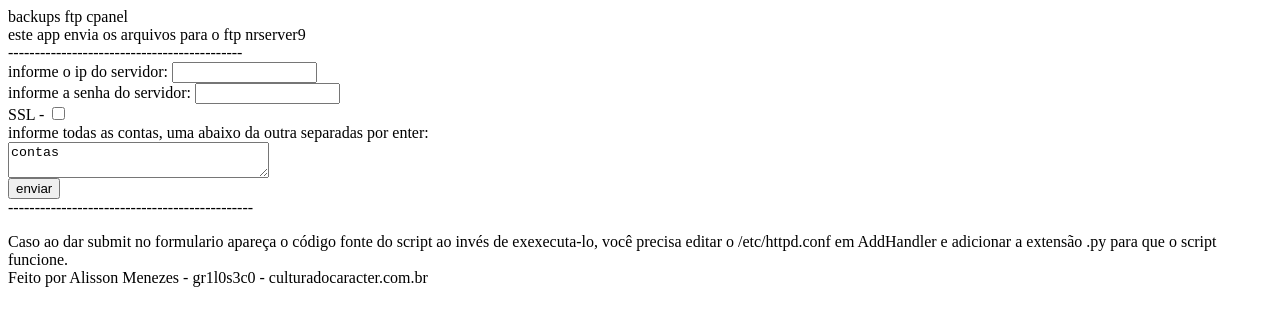
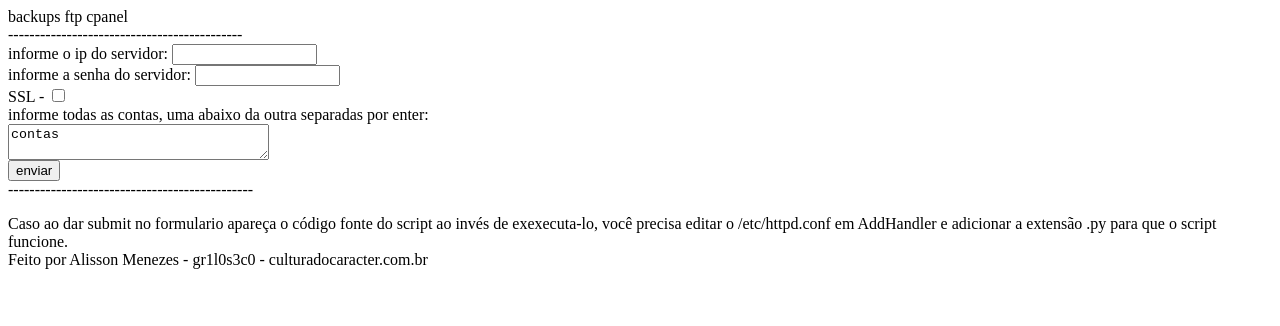
Before and after one commit to AlissonMMenezes/SomeSnippets, a plain HTML site: page index.html in a window 1280 px wide. Drawn offline with Linux system fonts and the light colour scheme.

Commit message:
Update index.html

```diff
--- a/index.html
+++ b/index.html
@@ -1,7 +1,7 @@
 <html>
 
 backups ftp cpanel<br>
-este app envia os arquivos para o ftp nrserver9<br>
+
 --------------------------------------------
 <form method='post' action='cpanel_backup.py'>
 informe o ip do servidor: <input type='text' size=15 name='rserver'><br>
```
